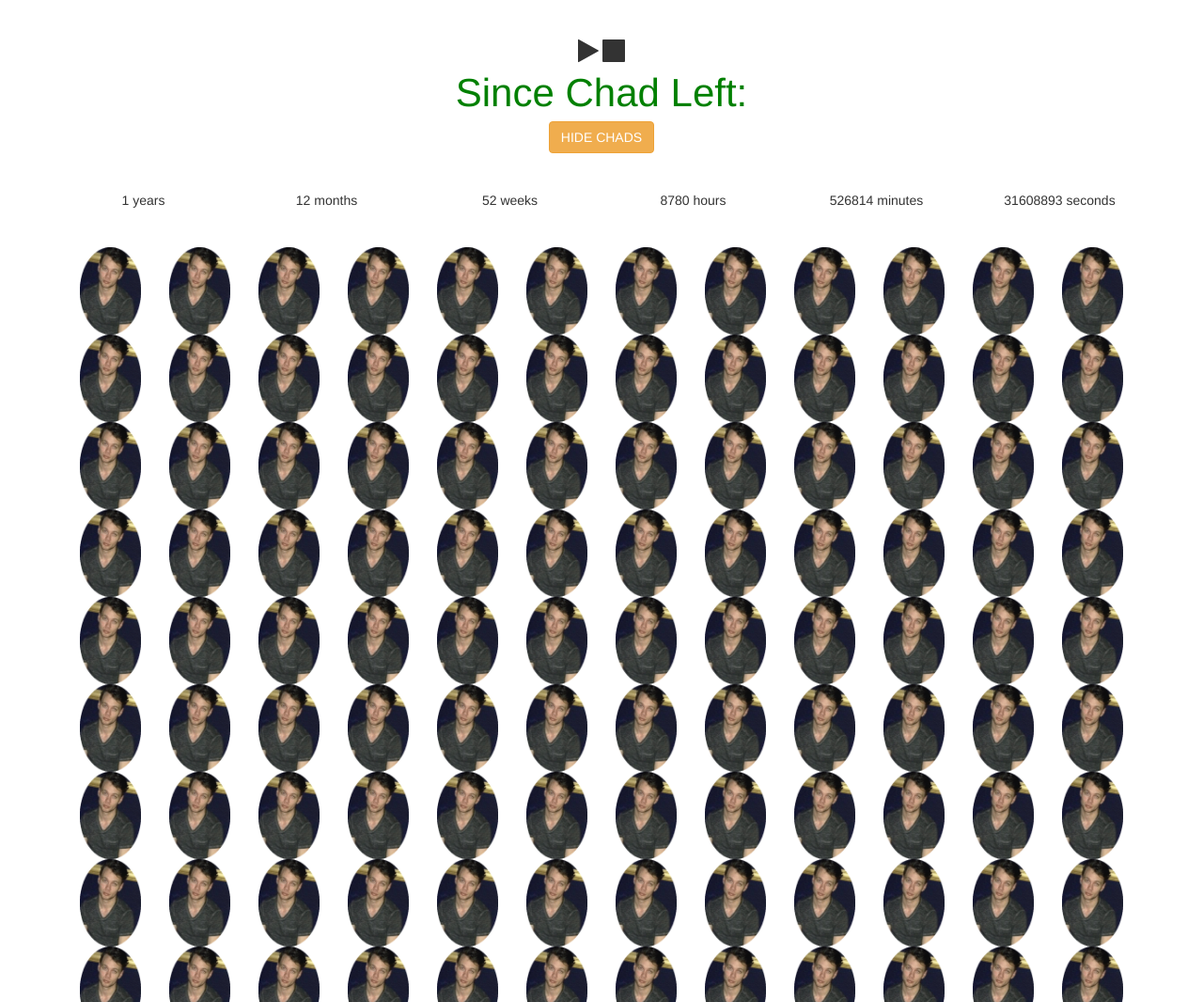
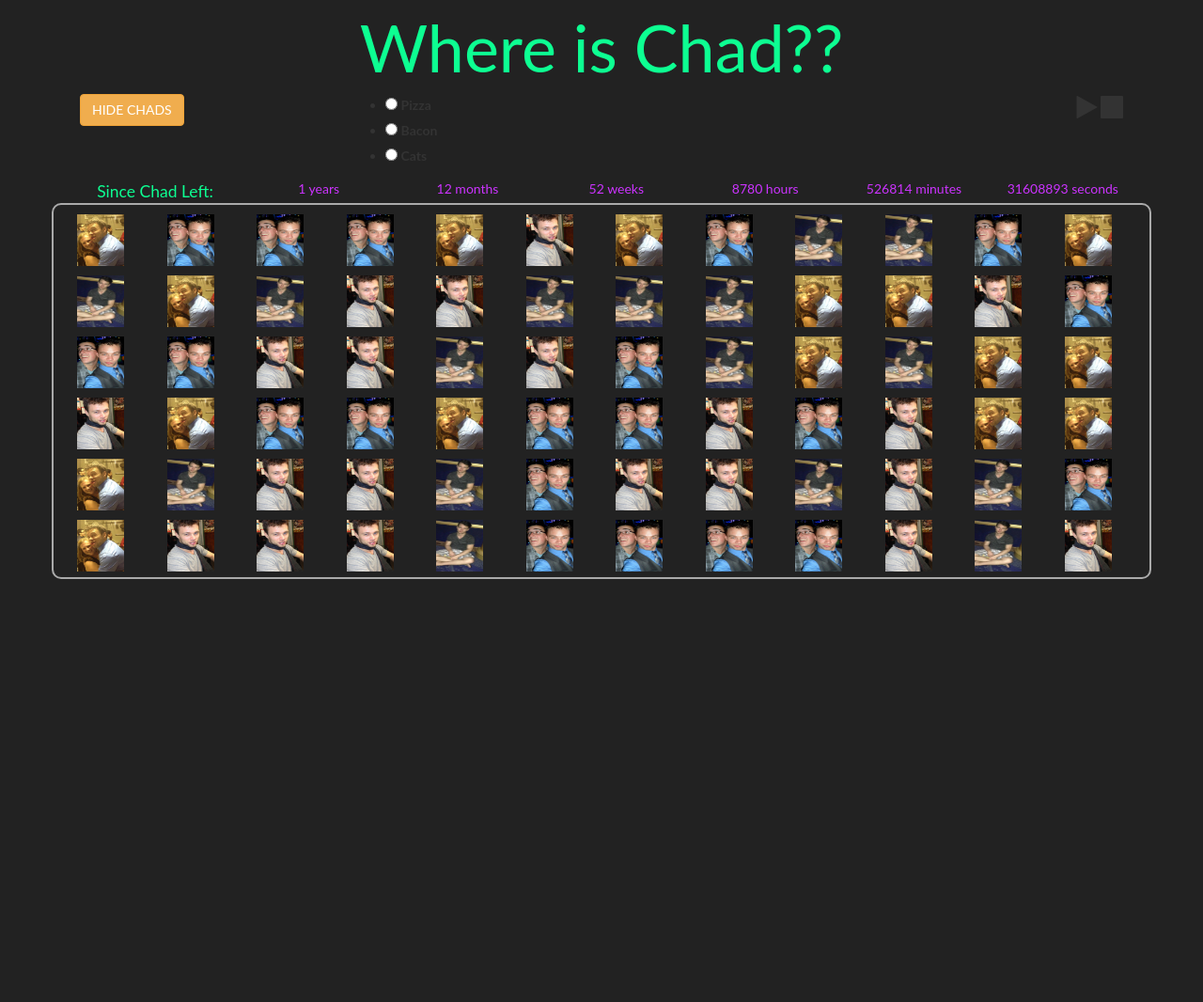
Before and after one commit to longp/chad-timer, a website: page public/index.html in a window 1280 px wide. Shown: the top 1066 px of the page at 94% size. After the commit the page ends 800 px from the top, so only its background shows below. Drawn offline with nearby package versions, Linux system fonts and the light colour scheme; files that its build step writes are made by us from their sources; files whose address does not match are found by name.

Commit message:
new styles and chads

```diff
--- a/public/app.js
+++ b/public/app.js
@@ -10,14 +10,28 @@ $("#show-chads").on("click", showChad)
 $("#yo").on("click", function(){console.log("yo")})
 let startDate = moment('05/07/2016 9:00:00 AM', 'MM/DD/YYYY hh:m:s A');
 let daysDiff = moment().diff(startDate, "days")
-let arr = [];
-let imgSrc = "../assets/cropped_chad.jpg"
-let imgHtml = ''
+let Chads = [
+  "../assets/chad1.jpeg",
+  "../assets/chad2.jpeg",
+  "../assets/chad3.jpeg",
+  "../assets/chad4.jpeg",
+];
+let randomIndex = _.random(0,3);
+console.log(randomIndex)
+console.log(Chads[randomIndex])
+let imgSrc = "../asset/cropped_chad.jpg"
+// let imgHtml = ''
+//
+//   imgHtml += '<div class="col-md-1">'
+//   imgHtml += '<img class="img-responsive" src="' + Chads[randomIndex] +'">'
+//   imgHtml += '</div>'
+for (var i = 0; i < daysDiff; i++) {
+  randomIndex = _.random(0,3)
+  let imgHtml = ''
 
-  imgHtml += '<div class="col-md-1">'
-  imgHtml += '<img class="img-responsive" src="' + imgSrc +'">'
-  imgHtml += '</div>'
-for (var i = 0; i < daysDiff; i++) {
+    imgHtml += '<div class="col-md-1 col-xs-1 col-lg-1">'
+    imgHtml += '<img   class="img-responsive chad-img" src="' + Chads[randomIndex] +'">'
+    imgHtml += '</div>'
   $("#chad-box").append(imgHtml)
 }
 
--- a/public/index.css
+++ b/public/index.css
@@ -1,16 +1,44 @@
 #days-since {
-  font-size: 3em;
-  color: green;
+  font-size:1.25em;
+  color: #0DFF92;
 }
-#chad-days {
-  font-size: 3em;
-  color:pink
-}
+
 #play-ctrl {
   margin-top:5vh;
 }
 
 #chad-time {
-  margin-top:5vh;
-  margin-bottom:5vh;
+  color:#cc33ff;
 }
+
+.chad-img {
+  height:55px;
+  width: 50px;
+  margin-bottom: 10px;
+}
+#chad-box {
+  padding:10px;
+  max-height:50vh;
+  border: 2px solid #AAAAAA;
+  border-radius:10px;
+  overflow: auto;
+}
+#where-is-chad {
+  font-size: 5em;
+  color: #0DFF92
+}
+#chad-left-box {
+  /*border-top:10px solid #AAAAAA;
+  border-bottom:10px solid #AAAAAA;*/
+}
+
+
+
+
+@import url('http://fonts.googleapis.com/css?family=Lato');
+
+body, html{
+  height: 100%;
+  background: #222222;
+	font-family: 'Lato', sans-serif;
+}
--- a/public/index.html
+++ b/public/index.html
@@ -2,24 +2,59 @@
 <html>
   <head>
     <meta charset="utf-8">
-    <title>Chads Gone</title>
+    <title>Where is Chad?</title>
     <link rel="stylesheet" href="https://maxcdn.bootstrapcdn.com/bootstrap/3.3.7/css/bootstrap.min.css">
     <link rel="stylesheet" href="https://maxcdn.bootstrapcdn.com/font-awesome/4.7.0/css/font-awesome.min.css">
+    <script src="https://maxcdn.bootstrapcdn.com/bootstrap/3.3.7/js/bootstrap.min.js"></script>
     <link rel="stylesheet" href="public/index.css">
   </head>
   <body>
     <div class="container">
-      <div class="row text-center" id="play-ctrl">
+      <div class="row text-center">
+        <span id="where-is-chad">Where is Chad??</span>
+      </div>
+      <div class="row">
+        <div class="col-md-12">
+          <div class="col-md-3">
+            <button id="hide-chads" type="button" class="btn btn-warning"> HIDE CHADS </button>
+            <button id="show-chads" type="button" class="btn btn-info hidden"> SHOW CHADS </button>
+          </div>
+          <div class="col-md-6">
+            <ul>
+              <li>
+                <input type="radio" id="f-option" name="selector">
+                <label for="f-option">Pizza</label>
+
+                <div class="check"></div>
+              </li>
+
+              <li>
+                <input type="radio" id="s-option" name="selector">
+                <label for="s-option">Bacon</label>
+
+                <div class="check"><div class="inside"></div></div>
+              </li>
+
+              <li>
+                <input type="radio" id="t-option" name="selector">
+                <label for="t-option">Cats</label>
+
+                <div class="check"><div class="inside"></div></div>
+              </li>
+            </ul>
+          </div>
+          <div class="col-md-3 text-right">
             <span id="play"><i class="fa fa-play fa-2x" aria-hidden="true"></i></span>
             <span id="stop"><i class="fa fa-stop fa-2x" aria-hidden="true"></i></span>
           </div>
-      <div class="row">
-        <div class="col-md-12 text-center">
+        </div>
+
+
+        <div id="chad-left-box" class="col-md-12 text-center">
+          <div class="col-md-2">
             <span id="days-since">Since Chad Left: </span>
-          <div class="" id="chad-control">
-            <button id="hide-chads" type="button" class="btn btn-warning"> HIDE CHADS </button>
-            <button id="show-chads" type="button" class="btn btn-info hidden"> SHOW CHADS </button>
           </div>
+          <div class="col-md-10">
             <div id="chad-time" class="row text-center">
               <div class="col-md-2 col-xs-4">
                 <span id="chad-years"></span>
@@ -40,6 +75,9 @@
                 <span id="chad-seconds"></span>
               </div>
             </div>
+          </div>
+
+
         </div>
       </div>
     </div>
```
Also changed, not shown: assets/chad1.jpeg (added), assets/chad2.jpeg (added), assets/chad3.jpeg (added), assets/chad4.jpeg (added). Lines whose indentation alone changed are shown as unchanged.
